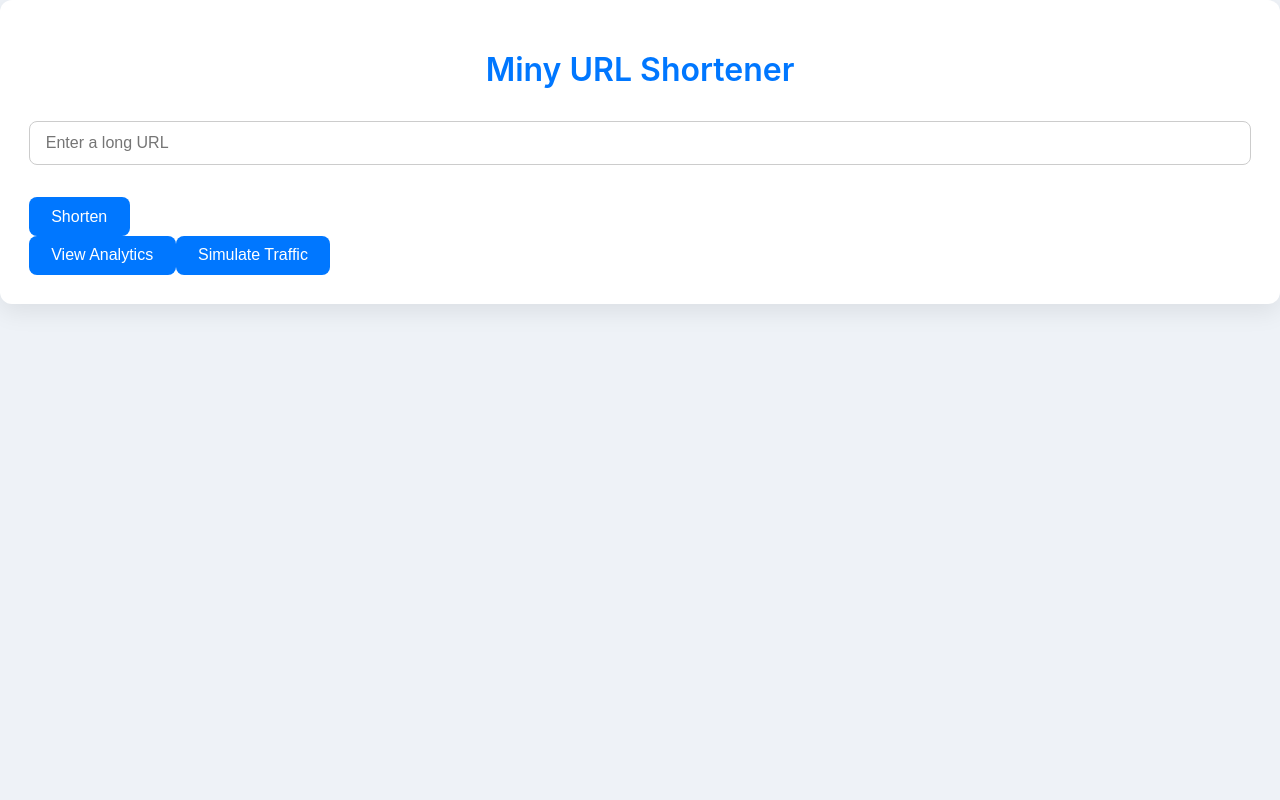
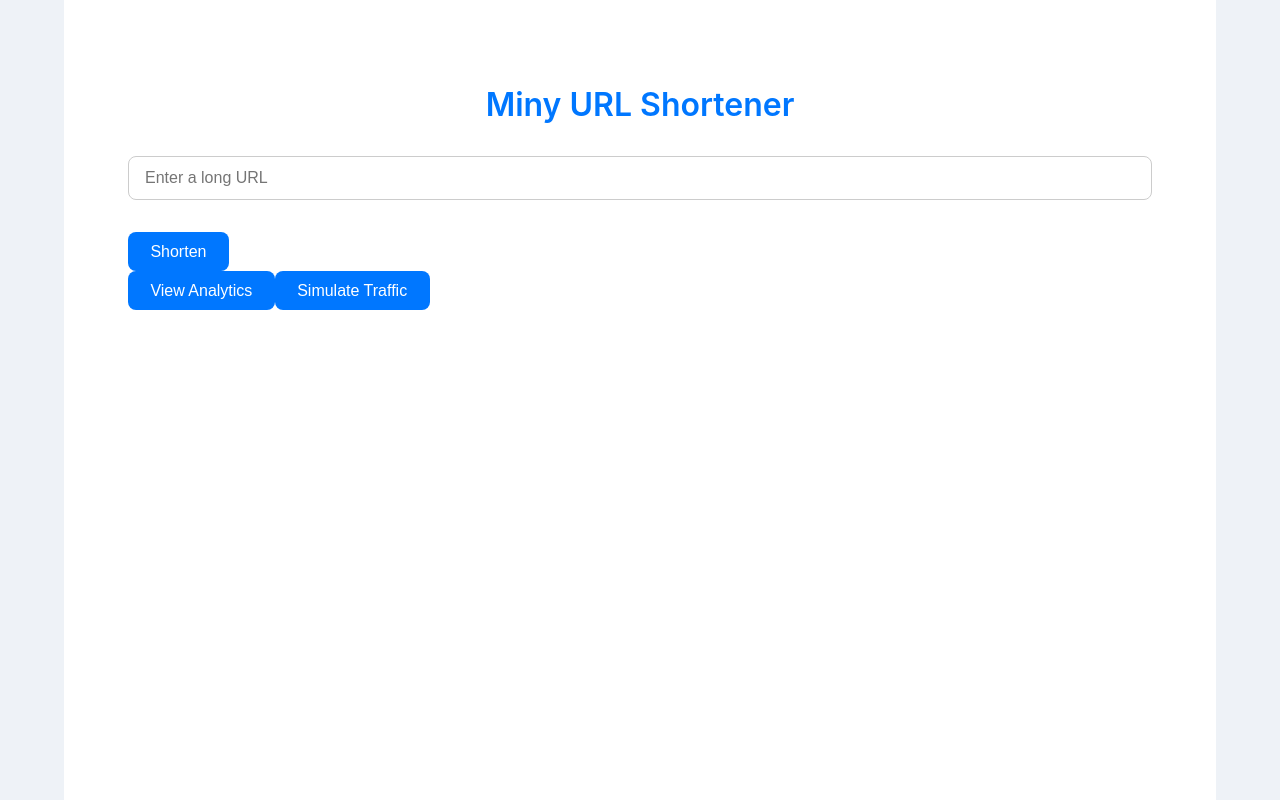
Before and after one commit to Mankirt/miny-url-shortener, a React (Create React App) app in the folder frontend/: page / in a window 1280 px wide. Built offline with nearby package versions, Linux system fonts and the light colour scheme.

Commit message:
Fixing css for front page

```diff
--- a/frontend/src/App.css
+++ b/frontend/src/App.css
@@ -27,13 +27,16 @@ h1 {
 
 .left-panel,
 .right-panel {
-  flex: 1;
-  min-width: 350px;
   background-color: #ffffff;
-  border-radius: 12px;
-  padding: 1.8rem;
-  box-shadow: 0 8px 24px rgba(0, 0, 0, 0.08);
-  transition: all 0.3s ease-in-out;
+  position: fixed;
+  width: 80%;
+  height: 100%;
+  left: 0;
+  right: 0;
+  margin: 0 auto;
+  padding: 5%;
+  align-items: center;
+  justify-content: center;
 }
 
 .left-panel:hover,
```
